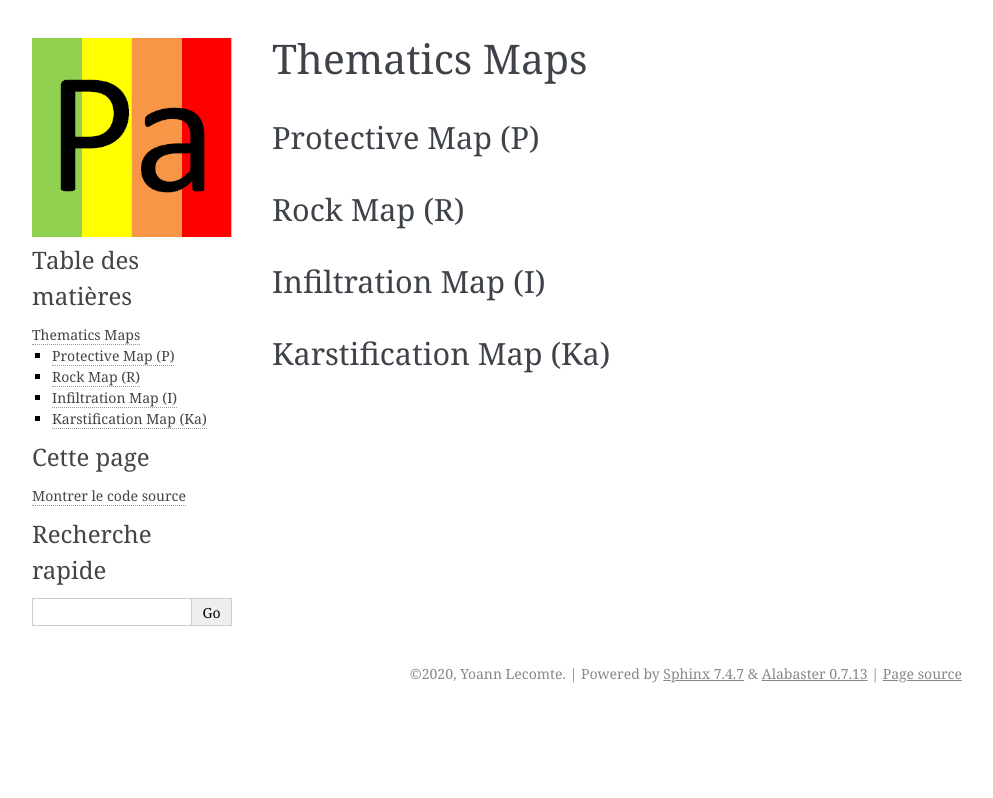
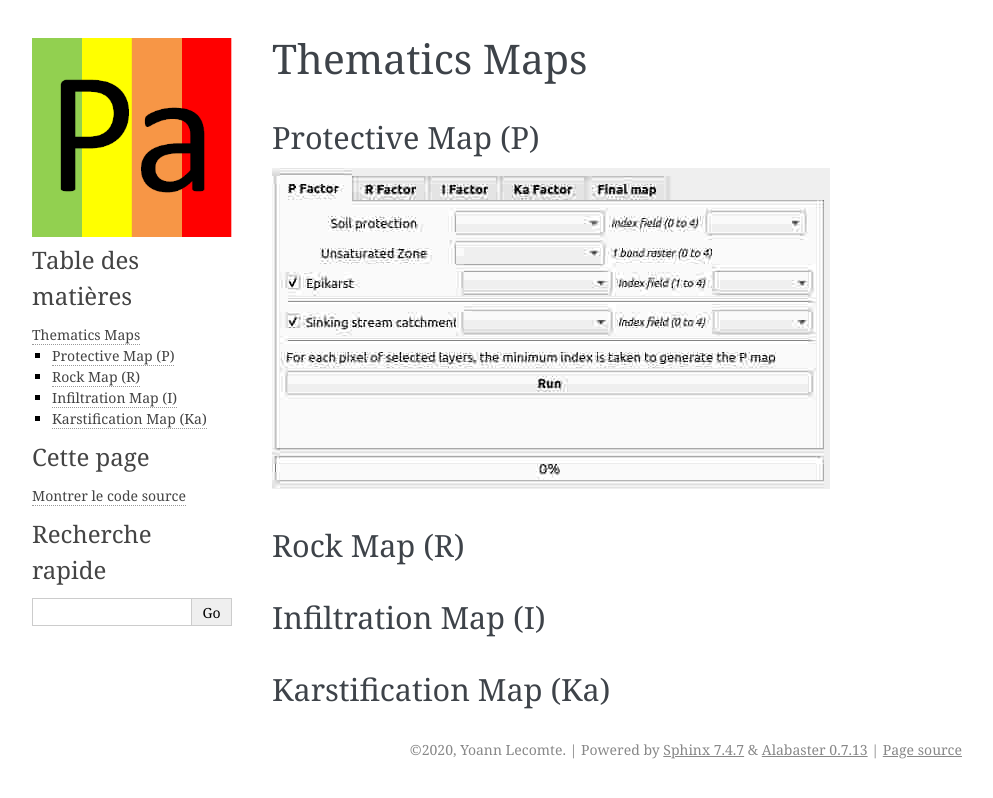
Before and after one commit to Paprika-plugins/PaPRIKa-docs, a Sphinx documentation site: the page built from source/criteres.rst, in a window 1280 px wide. Shown: the top 798 px of the page, without its empty margins (148-1141 px from the left). Built offline with Sphinx 7.4.7, drawn with Linux system fonts in a browser that asks for light colours.

Commit message:
ajout images

```diff
--- a/source/criteres.rst
+++ b/source/criteres.rst
@@ -4,6 +4,8 @@ Thematics Maps
 
 Protective Map (P)
 ******************
+
+.. image:: _static/interface_P.jpg
 
 
 Rock Map (R)
```
Also changed, not shown: source/_static/interface_P.jpg (added).
